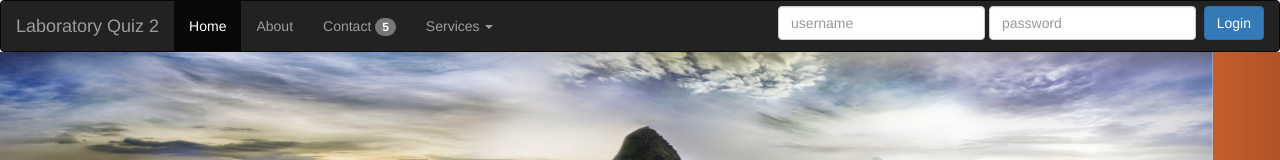
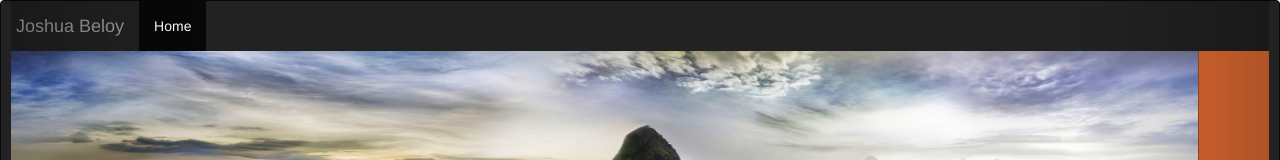
Before and after one commit to joshuabeloy/joshua_beloy-portfolio, a plain HTML site: page Home.html in a window 1280 px wide. Shown: the top 160 px of the page. Drawn offline with Linux system fonts and the light colour scheme.

Commit message:
Update Home.html

```diff
--- a/Home.html
+++ b/Home.html
@@ -17,37 +17,13 @@
 <nav class="navbar navbar-inverse fixed">
   <div class="container-fluid con-fixed">
     <div class="navbar-header">
-      <a class="navbar-brand" href="#">Laboratory Quiz 2</a>
+      <a class="navbar-brand" href="#">Joshua Beloy</a>
     </div>
     <ul class="nav navbar-nav">
       <li class="active"><a href="#">Home</a></li>
-      <li><a href="#">About</a></li>
-      <li><a href="#">Contact <span class="badge">5</span></a></li>
-      <li class="dropdown">
-        <a class="dropdown-toggle" data-toggle="dropdown" href="#">Services
-        <span class="caret"></span></a>
-        <ul class="dropdown-menu">
-          <li><a href="#">Page 1-1</a></li>
-          <li><a href="#">Page 1-2</a></li>
-          <li><a href="#">Page 1-3</a></li>
         </ul>
       </li>
     </ul>
-
-
-    <form class="form-inline form-head">
-      <div class="form-group">
-        <input type="email" class="form-control" id="email" placeholder="username">
-      </div>
-      <div class="form-group">
-        <input type="password" class="form-control" id="pwd" placeholder="password">
-      </div>
-      <div class="checkbox">
-      </div>
-      <button type="button" class="btn btn-primary" data-toggle="modal" data-target="#myModal">Login</button>
-    </form>
-  </div>
-</nav>
 
 <!-- SLIDER -->
 <div class="container-fluid slider-container">
```
